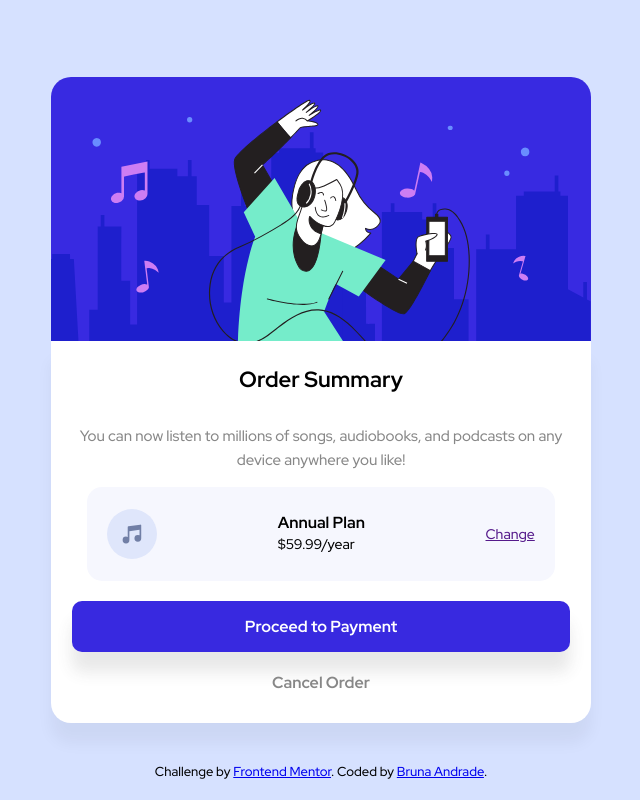
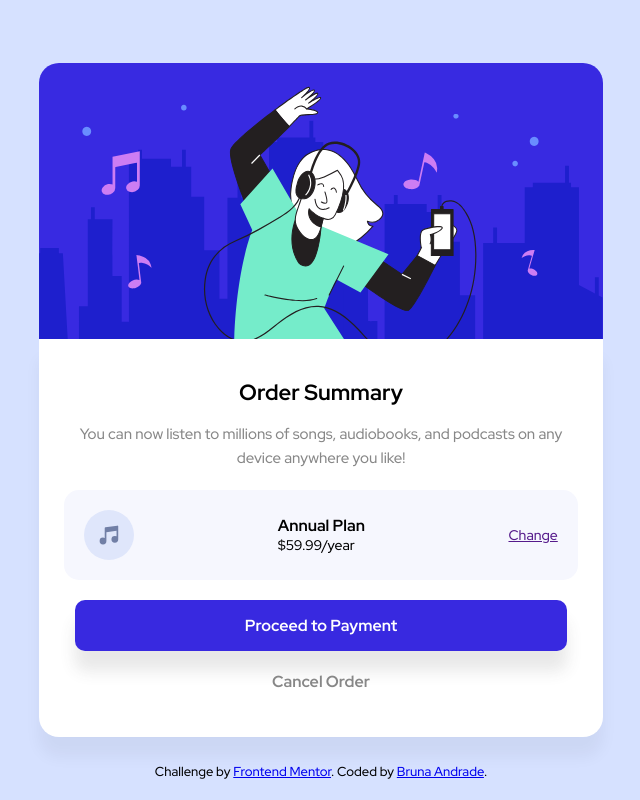
Before and after one commit to andradebru/d6-order-summary, a plain HTML site: page index.html in a window 1280 px wide. Shown: the whole page, without its empty margins (319-959 px from the left). Drawn offline with Linux system fonts and the light colour scheme.

Commit message:
corrects some proportions

```diff
--- a/css/reset.css
+++ b/css/reset.css
@@ -1,4 +1,8 @@
 * {
+  margin: 0;
+}
+
+p {
   margin: 0;
 }
 
--- a/css/style.css
+++ b/css/style.css
@@ -27,7 +27,7 @@ html {
   border-radius: 0 0 20px 20px;
   background-color: #fff;
   box-shadow: 0 20px 1em rgba(0, 0, 0, 0.048);
-  padding: 10px;
+  padding: 25px;
 }
 
 h1 {
@@ -36,12 +36,14 @@ h1 {
 
 h2 {
   font-size: 16px;
+  margin: 0;
 }
 
 .text {
   font-size: 15px;
   line-height: 1.5rem;
   color: #878787;
+  margin-bottom: 20px;
 }
 
 .plan {
@@ -52,9 +54,13 @@ h2 {
   align-items: center;
   font-size: 14px;
   background-color: hsl(230deg 75% 98%);
-  width: 90%;
+  width: 100%;
   padding: 20px;
   border-radius: 15px;
+}
+
+p {
+  margin: 0;
 }
 
 .music-icon {
@@ -70,7 +76,6 @@ h2 {
 
 .current-plan {
   text-align: left;
-  line-height: 0.4rem;
 }
 
 .cta {
@@ -114,6 +119,6 @@ footer {
 @media (min-width: 1440px) {
   .hero,
   .container {
-    width: 80%;
+    width: 60%;
   }
 }
```
